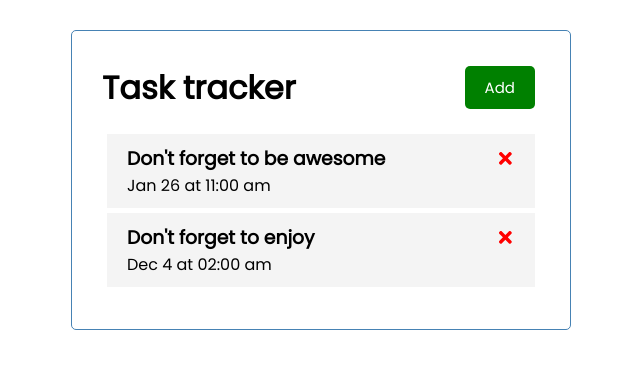
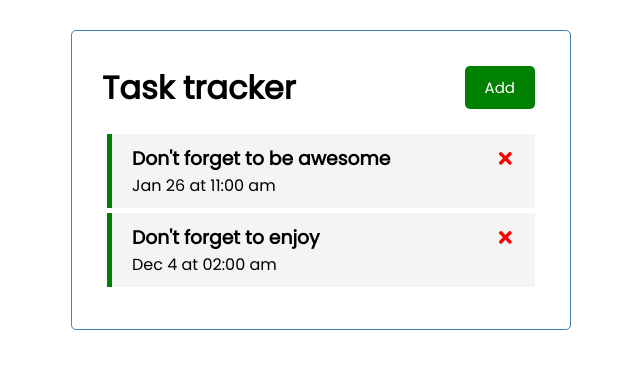
Before and after one commit to DanielaVelasquez/task-tracker, a React (Create React App) app: page / in a window 1280 px wide. Shown: the top 368 px of the page, without its empty margins (319-959 px from the left). Built offline with nearby package versions, Linux system fonts and the light colour scheme; the HTML template or start-up script is replaced by a standard one.

Commit message:
task's reminder is toggled

```diff
--- a/src/App.js
+++ b/src/App.js
@@ -22,12 +22,22 @@
     setTasks(tasks.filter((task)=> task.id !== id))
   }
 
+  const toggleReminder = (id) => {
+    setTasks(
+      tasks.map((task)=>
+        task.id === id?
+        {...task, reminder: !task.reminder}:
+        task
+      )
+    )
+  }
+
   return (
     <div className="container">
       <Header/>
       {
         tasks.length > 0 ?
-        (<Tasks tasks={tasks} onDelete={deleteTask}/>):
+        (<Tasks tasks={tasks} onDelete={deleteTask} onToggle={toggleReminder}/>):
         ('No tasks')
       }
     </div>
--- a/src/components/Task.js
+++ b/src/components/Task.js
@@ -1,9 +1,14 @@
 import {FaTimes} from 'react-icons/fa'
 
-const Task = ({task, onDelete}) => {
+const Task = ({task, onDelete, onToggle}) => {
 	return (
-		<div className='task'>
-			<h3>{task.text} <FaTimes style={{ color: 'red', cursor: 'pointer'}} onClick={() => onDelete(task.id)}/></h3>
+		<div className={`task ${task.reminder ? 'reminder': ''}`} onDoubleClick={()=>onToggle(task.id)}>
+			<h3>
+				{task.text}
+				<FaTimes style={{ color: 'red', cursor: 'pointer'}}
+					onClick={() => onDelete(task.id)}
+					/>
+				</h3>
 			<p>{task.day}</p>
 		</div>
 	)
--- a/src/components/Tasks.js
+++ b/src/components/Tasks.js
@@ -1,11 +1,11 @@
 import Task from "./Task"
 
-const Tasks = ({tasks, onDelete}) => {
+const Tasks = ({tasks, onDelete, onToggle}) => {
 
 	return (
 		<>
 			{tasks.map((task) =>(
-				<Task key= {task.id} task={task} onDelete={onDelete}/>
+				<Task key= {task.id} task={task} onDelete={onDelete} onToggle={onToggle}/>
 			))}
 		</>
 	)
```
